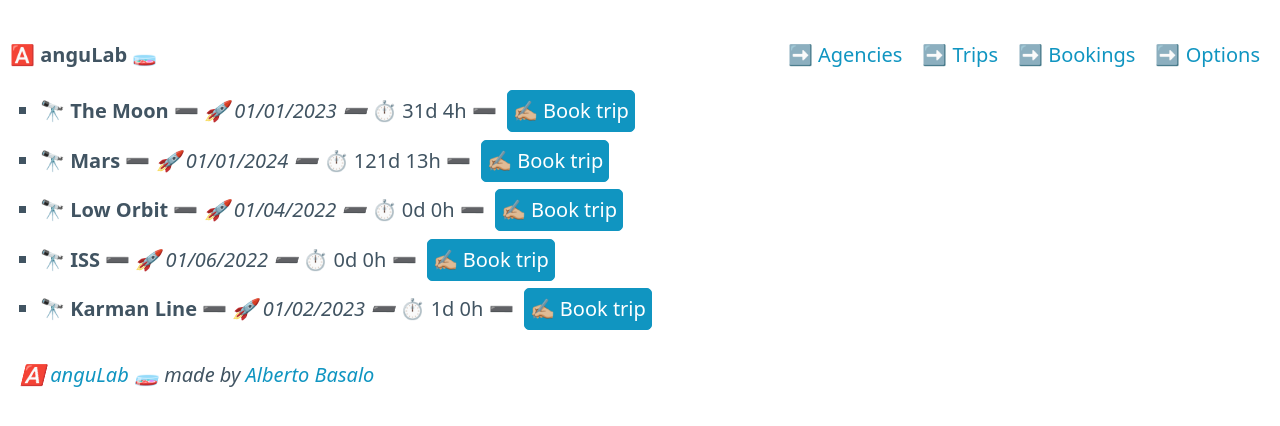
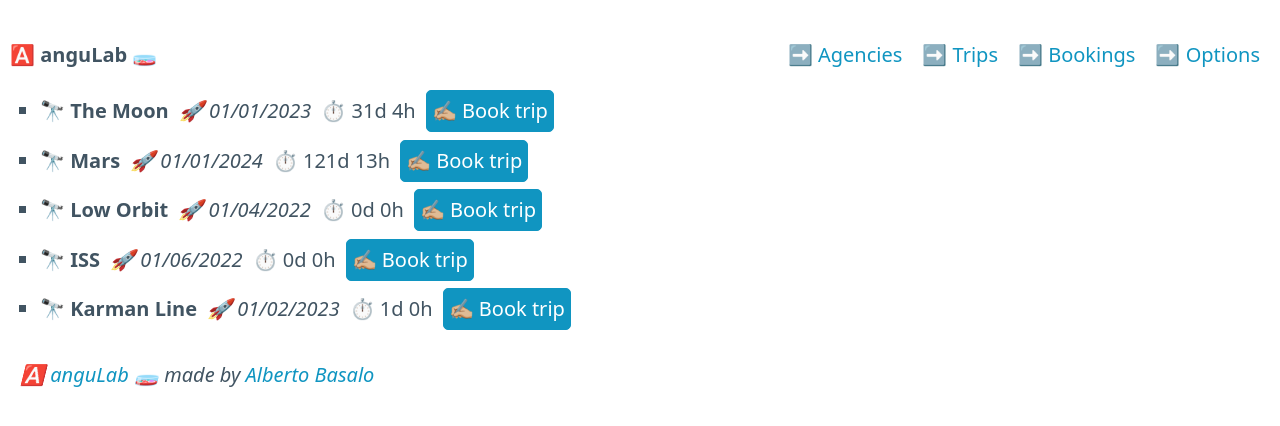
Before and after one commit to AlbertoBasalo/angular-testing, an Angular app: page / in a window 1280 px wide. Shown: the top 426 px of the page. Built offline with nearby package versions, Linux system fonts and the light colour scheme; data requests are answered from the project's data file.

Commit message:
feat: spans to display inline content

```diff
--- a/src/app/components/options/options.control.ts
+++ b/src/app/components/options/options.control.ts
@@ -16,9 +16,8 @@ import { Option } from '../../models/option.interface';
       <small *ngIf="mustShowError()">
         {{ getErrorMessage() }}
       </small>
-      <ng-container
-        *ngIf="options.length > 3; then select; else radios"
-      ></ng-container>
+      <ng-container *ngIf="options.length > 3; then select; else radios">
+      </ng-container>
     </div>
     <ng-template #select>
       <select [id]="formControlName" (change)="onChange($event)">
--- a/src/app/routes/home/trips.list.ts
+++ b/src/app/routes/home/trips.list.ts
@@ -7,10 +7,16 @@ import { TimeSpan } from 'src/app/pipes/time-span/time-span.pipe';
   template: `
     <ul>
       <li *ngFor="let trip of trips">
-        <strong>🔭 {{ trip.destination }} ➖ </strong>
-        <em>🚀 {{ trip.startDate | date: 'dd/MM/yyyy' }} ➖ </em>
-        <span>⏱️ {{ getTripTimeSpan(trip) | timeSpan }} ➖ </span>
-        <a [routerLink]="['book', trip.id]" role="button">✍🏼 Book trip</a>
+        <span>
+          <strong>🔭 {{ trip.destination }} </strong>
+        </span>
+        <span>
+          <em>🚀 {{ trip.startDate | date: 'dd/MM/yyyy' }} </em>
+        </span>
+        <span>⏱️ {{ getTripTimeSpan(trip) | timeSpan }} </span>
+        <span>
+          <a [routerLink]="['book', trip.id]" role="button">✍🏼 Book trip</a>
+        </span>
       </li>
     </ul>
   `,
--- a/src/app/routes/options/options.list.ts
+++ b/src/app/routes/options/options.list.ts
@@ -11,8 +11,12 @@ import { Option } from '@models/option.interface';
   template: `
     <ul>
       <li *ngFor="let option of options">
-        <em>{{ option.label }}</em> ➖
-        <code>{{ option.value }}</code>
+        <span>
+          <em>{{ option.label }}</em>
+        </span>
+        <span>
+          <code>{{ option.value }}</code>
+        </span>
         <span (click)="delete.emit(option)">🗑️</span>
       </li>
     </ul>
--- a/src/app/routes/trips/trips.list.ts
+++ b/src/app/routes/trips/trips.list.ts
@@ -7,10 +7,15 @@ import { TripsService } from './trips.service';
   template: `
     <ul *ngIf="tripsState$ | async as tripsState">
       <li *ngFor="let trip of tripsState.data">
-        {{ trip.destination }} {{ trip.startDate | date: 'shortDate' }}
-        <span (click)="onDeleteTrip(trip)"
-          >🗑️ <small>{{ trip.id }}</small></span
-        >
+        <span>
+          <strong>🔭 {{ trip.destination }} </strong>
+        </span>
+        <span>
+          <em>🚀 {{ trip.startDate | date: 'dd/MM/yyyy' }} </em>
+        </span>
+        <span (click)="onDeleteTrip(trip)">
+          🗑️ <small>{{ trip.id }}</small>
+        </span>
       </li>
     </ul>
   `,
```
